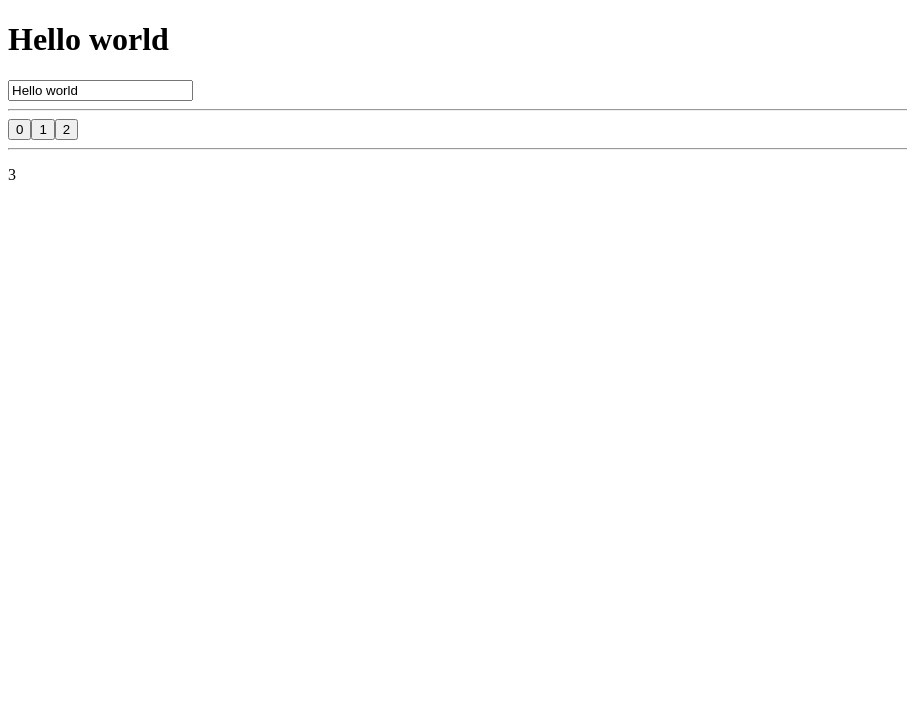
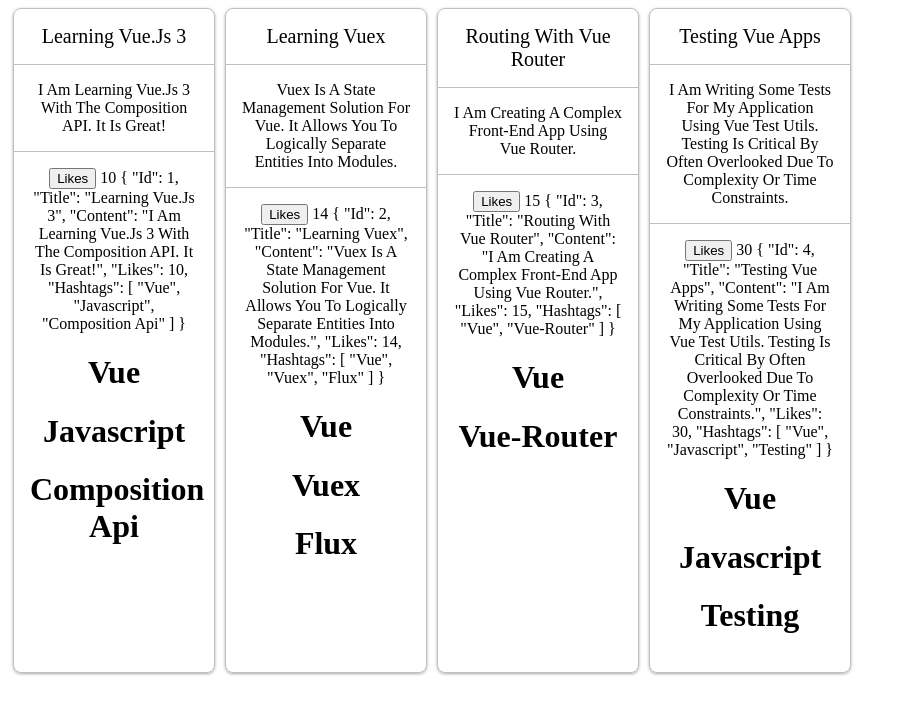
Before and after one commit to VikasKad/vue3-learning, a Vue app: page / in a window 1280 px wide. Shown: the top 714 px of the page, without its empty margins (0-907 px from the left). Built offline with nearby package versions, Linux system fonts and the light colour scheme.

Commit message:
Store and basic posts data

```diff
--- a/src/App.vue
+++ b/src/App.vue
@@ -1,28 +1,75 @@
 <template>
   <!-- <PokemonContainer /> -->
   <!-- <HelloWorld v-on:selected="printNumber"/> -->
-  <CompositionApp />
+  <!-- // <CompositionApp /> -->
+  <AppContainer />
 </template>
 
 <script>
 // import HelloWorld from './components/HelloWorld.vue'
 // import PokemonContainer from './components/Pokemon.vue';
-import CompositionApp from './components/Composition.vue'
+// import CompositionApp from "./components/Composition.vue";
+import AppContainer from "./components/blog/App.vue";
 export default {
-  name: 'App',
+  name: "App",
   components: {
     // HelloWorld,
     // PokemonContainer
-    CompositionApp
-},
+    // CompositionApp,
+    AppContainer,
+  },
   methods: {
-    printNumber(val){
-      console.log('print', val);
-    }
-  }
-}
+    printNumber(val) {
+      console.log("print", val);
+    },
+  },
+};
 </script>
 
-<style >
+<style>
+.cards {
+  display: flex;
+}
 
+.card {
+  border: 1px solid silver;
+  border-radius: 8px;
+  max-width: 200px;
+  margin: 0 5px;
+  cursor: pointer;
+  box-shadow: 0px 1px 3px darkgrey;
+  transition: 0.2s;
+}
+
+.title,
+.content,
+.description {
+  padding: 16px;
+  text-transform: capitalize;
+  text-align: center;
+}
+
+.title,
+.content {
+  border-bottom: 1px solid silver;
+}
+
+.title {
+  font-size: 1.25em;
+}
+
+.card:hover {
+  transition: 0.2s;
+  box-shadow: 0px 1px 9px darkgrey;
+}
+
+img {
+  width: 100%;
+}
+.apace {
+  opacity: 0.5;
+}
+.card:hover {
+  opacity: 1;
+}
 </style>
--- /dev/null
+++ b/src/components/blog/App.vue
@@ -0,0 +1,40 @@
+<template>
+  <div class="cards-container">
+    <card-container v-for="post in store.state.posts" :key="post.id">
+      {{ post.id }}
+
+      <template v-slot:title> {{ post.title }}</template>
+      <template v-slot:content>
+        {{ post.content }}
+      </template>
+      <template v-slot:description>
+        <ControlsContainer :post="post" />
+      </template>
+    </card-container>
+  </div>
+</template>
+
+<script>
+import { store } from "./store";
+import CardContainer from "./../CardContainer.vue";
+import ControlsContainer from "./Controls.vue";
+export default {
+  name: "AppContainer",
+  components: {
+    CardContainer,
+    ControlsContainer,
+  },
+  setup() {
+    return {
+      store,
+    };
+  },
+};
+</script>
+
+<!-- Add "scoped" attribute to limit CSS to this component only -->
+<style scoped>
+.cards-container{
+    display: flex;
+}
+</style>
--- /dev/null
+++ b/src/components/blog/Controls.vue
@@ -0,0 +1,26 @@
+<template>
+  <button>Likes</button> {{ post.likes }} {{ post }}
+  <hash-tag v-for="hashtag in post.hashtags" :key="hashtag" :hashtag="hashtag"> </hash-tag>
+</template>
+
+<script>
+import HashTag from "./Hashtag.vue";
+export default {
+  name: "ControlsContainer",
+  components: {
+    HashTag,
+  },
+  props: {
+    post: {
+      type: Object,
+      required: true,
+    },
+  },
+  setup(props) {
+    console.log("props", props);
+  },
+};
+</script>
+
+<style>
+</style>
--- /dev/null
+++ b/src/components/blog/Hashtag.vue
@@ -0,0 +1,20 @@
+<template>
+  <h1>{{ hashtag }}</h1>
+</template>
+
+<script>
+export default {
+  name: "HashTag",
+  props: {
+    hashtag: {
+      type: String,
+    },
+  },
+  setup(props) {
+    console.log("props", props);
+  },
+};
+</script>
+
+<style>
+</style>
--- /dev/null
+++ b/src/components/blog/store.js
@@ -0,0 +1,14 @@
+import {
+    reactive
+} from 'vue';
+import {
+    testPosts
+} from './testPosts';
+class Store {
+    constructor() {
+        this.state = reactive({
+            posts: testPosts
+        })
+    }
+}
+export const store = new Store();
--- /dev/null
+++ b/src/components/blog/testPosts.js
@@ -0,0 +1,48 @@
+export const testPosts = [
+    {
+      id: 1,
+      title: 'Learning Vue.js 3',
+      content: 'I am learning Vue.js 3 with the composition API. It is great!',
+      likes: 10,
+      hashtags: [
+        'vue',
+        'javascript',
+        'composition api'
+      ]
+    },
+
+    {
+      id: 2,
+      title: 'Learning Vuex',
+      content: 'Vuex is a state management solution for Vue. It allows you to logically separate entities into modules.',
+      likes: 14,
+      hashtags: [
+        'vue',
+        'vuex',
+        'flux'
+      ]
+    },
+
+    {
+      id: 3,
+      title: 'Routing with Vue Router',
+      content: 'I am creating a complex front-end app using Vue Router.',
+      likes: 15,
+      hashtags: [
+        'vue',
+        'vue-router'
+      ]
+    },
+
+    {
+      id: 4,
+      title: 'Testing Vue Apps',
+      content: 'I am writing some tests for my application using Vue Test Utils. Testing is critical by often overlooked due to complexity or time constraints.',
+      likes: 30,
+      hashtags: [
+        'vue',
+        'javascript',
+        'testing'
+      ]
+    }
+  ]
```
Also changed, not shown: src/components/PokemonCards.vue (+25 -31 lines), 1 other file (tests, documents, lock files or other folders).
